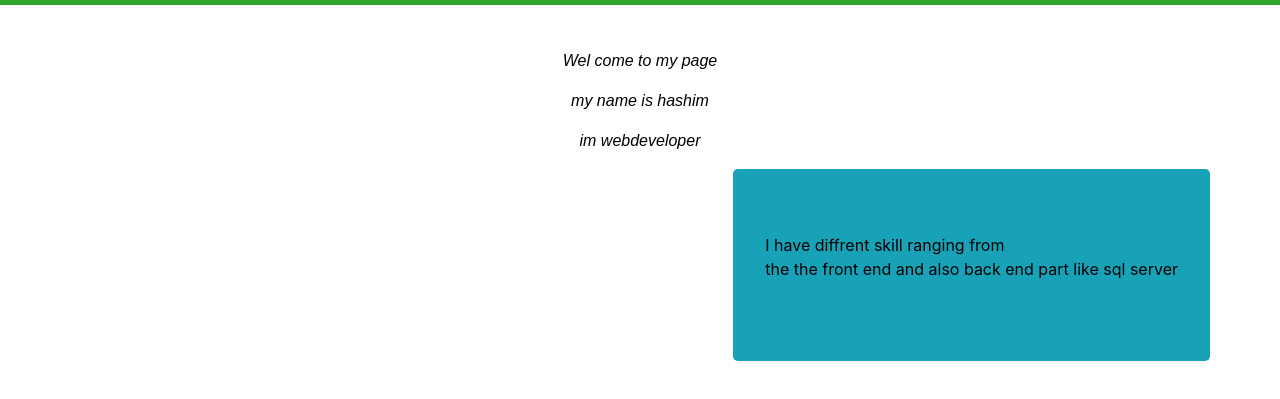
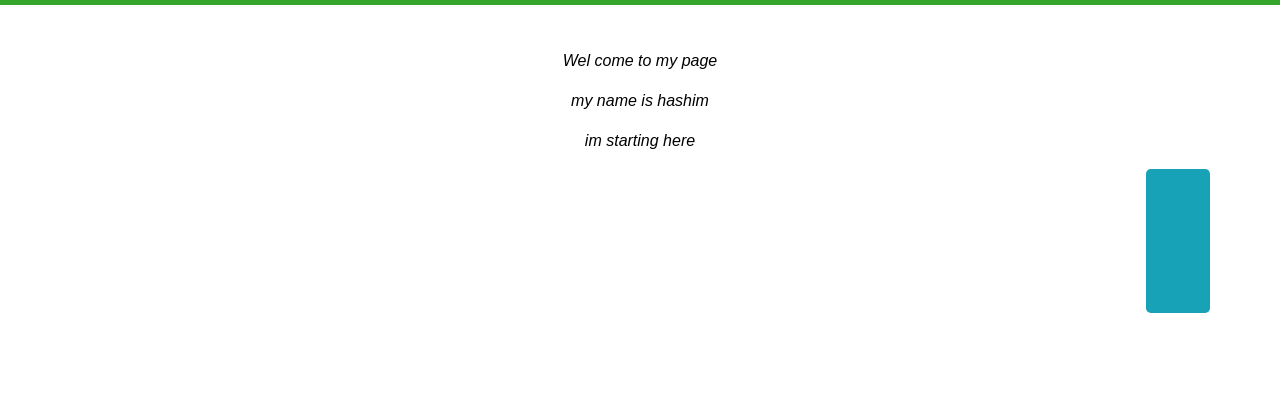
Before and after one commit to hashim20201/myproject, a website: page index.html in a window 1280 px wide. Shown: the part 51-450 px from the top of the page. Drawn offline with nearby package versions, Linux system fonts and the light colour scheme.

Commit message:
paragrph removed

```diff
--- a/index.html
+++ b/index.html
@@ -55,12 +55,12 @@
                 <p>Wel come to my page</p>
                 <p> my name is hashim</p>
 
-                <p>im webdeveloper</p>
+                <p>im starting here</p>
                </div>
 
 
                 <div class="jumbotron skill ml-auto bg-info">
-                   <p>I have diffrent skill ranging from </br>the the front end and also back end part like sql server</p>
+                   <p></p>
                 </div>
                </div>
 
```
